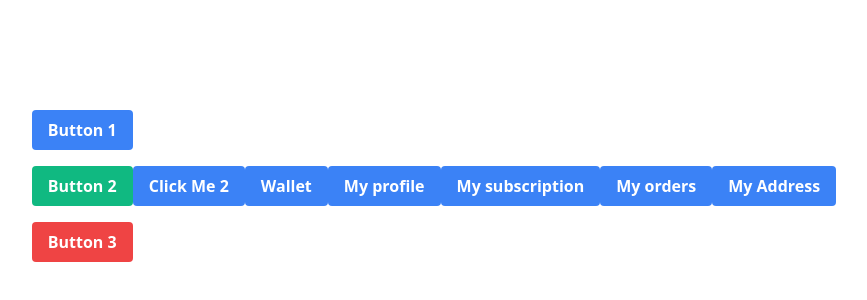
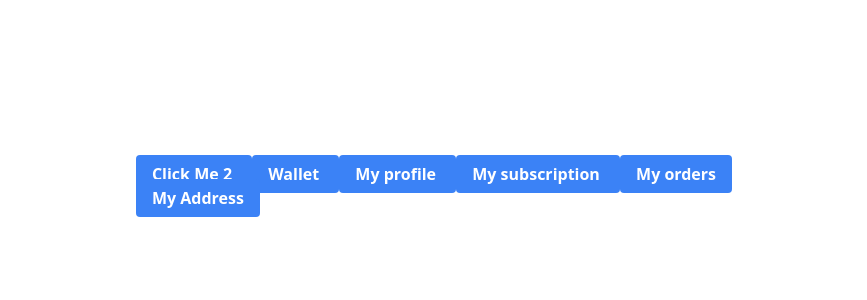
Before and after one commit to testuser17112018/abc, a plain HTML site: page index.html in a window 1280 px wide. Shown: the part 214-514 px from the top of the page, without its empty margins (206-1073 px from the left). Drawn offline with nearby package versions, Linux system fonts and the light colour scheme.

Commit message:
Update index.html

```diff
--- a/index.html
+++ b/index.html
@@ -10,21 +10,7 @@
 </head>
 <body class="flex items-center justify-center h-screen">
      <div class="space-y-4">
-        <a href="https://www.example1.com" class="block bg-blue-500 hover:bg-blue-700 text-white font-bold py-2 px-4 rounded text-center">
-            Button 1
-        </a>
-        <a href="https://www.example2.com" class="block bg-green-500 hover:bg-green-700 text-white font-bold py-2 px-4 rounded text-center">
-            Button 2
-        </a>
-        <a href="https://www.example3.com" class="block bg-red-500 hover:bg-red-700 text-white font-bold py-2 px-4 rounded text-center">
-            Button 3
-        </a>
-    </div>
-
-<!--     <a href="https://mastbazaar.com/campaign/Morning_Freshness/d2409f2f-18ee-4201-a677-1350b795f19a" class="bg-blue-500 hover:bg-blue-700 text-white font-bold py-2 px-4 rounded">
-        Click Me
-    </a> -->
-     <a  id="dynamicLink" href='#' class="bg-blue-500 hover:bg-blue-700 text-white font-bold py-2 px-4 rounded">
+        <a  id="dynamicLink" href='#' class="bg-blue-500 hover:bg-blue-700 text-white font-bold py-2 px-4 rounded">
         Click Me 2
     </a>
      <a  id="walletLink" href='#' class="bg-blue-500 hover:bg-blue-700 text-white font-bold py-2 px-4 rounded">
@@ -43,6 +29,12 @@
       <a  id="addressLink" href='#' class="bg-blue-500 hover:bg-blue-700 text-white font-bold py-2 px-4 rounded">
           My Address
     </a>
+    </div>
+
+<!--     <a href="https://mastbazaar.com/campaign/Morning_Freshness/d2409f2f-18ee-4201-a677-1350b795f19a" class="bg-blue-500 hover:bg-blue-700 text-white font-bold py-2 px-4 rounded">
+        Click Me
+    </a> -->
+
     <script>
 
         const userAgent = window.navigator.userAgent;
```
